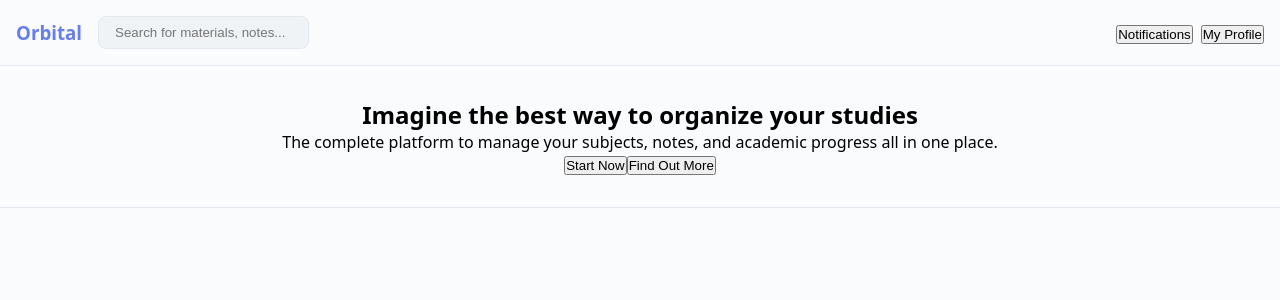
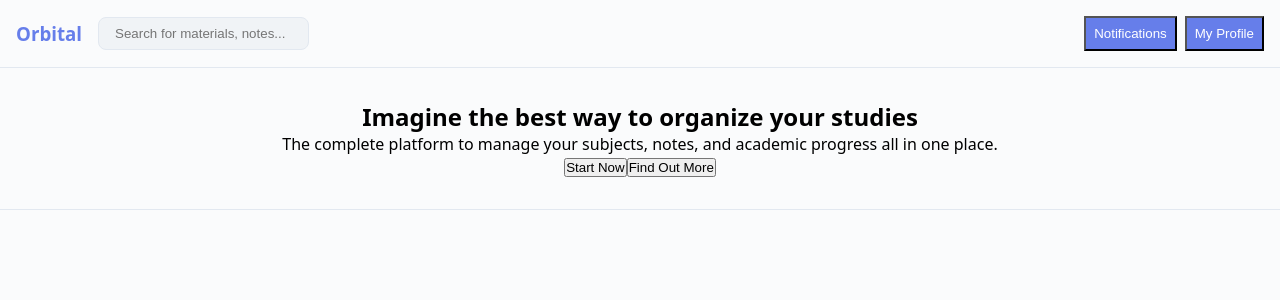
Before and after one commit to 0xGaziin/orbital, a React (Vite) app: page / in a window 1280 px wide. Shown: the top 300 px of the page. Built offline with nearby package versions, Linux system fonts and the light colour scheme.

Commit message:
feat: added Button.jsx component to Header.jsx component

```diff
--- a/src/components/Header/Header.jsx
+++ b/src/components/Header/Header.jsx
@@ -1,4 +1,5 @@
 import Search from '../Search/Search.jsx';
+import Button from '../Button/Button.jsx';
 import styles from './Header.module.css';
 
 function Header() {
@@ -9,10 +10,9 @@ function Header() {
         <Search placeholder='Search for materials, notes...' />
       </div>
 
-
       <div className={styles.configuration}>
-        <button className='notification'>Notifications</button>
-        <button className='profile'>My Profile</button>
+        <Button content="Notifications"/>
+        <Button content="My Profile"/>
       </div>
     </header>
   )
```
